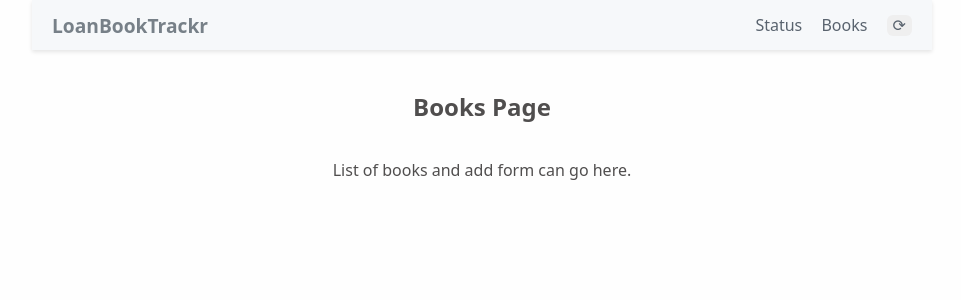
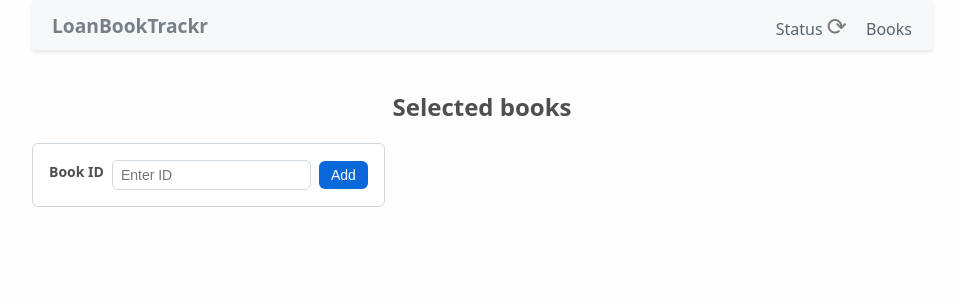
Before and after one commit to OlgaAk/konyvtar, a Flask app: page /books in a window 1280 px wide. Shown: the top 300 px of the page, without its empty margins (158-1119 px from the left). Run offline with Flask 3, Linux system fonts and the light colour scheme.

Commit message:
add repository, crud operations, adjust styles

```diff
--- a/cache.py
+++ b/cache.py
@@ -8,3 +8,6 @@
     stored_books = session.get('books', []);
     books = [BookDTO.from_dict(b) for b in stored_books]
     return books
+
+def delete_cache():
+    session.clear()
--- /dev/null
+++ b/repository.py
@@ -0,0 +1,15 @@
+from db import db
+from models.Book import Book
+
+def get_books():
+    return db.session.execute(db.select(Book).order_by(Book.title)).scalars()
+
+def add_book(book: Book):
+    db.session.add(book)
+    db.session.commit()
+
+def remove_book(library_id: str):
+    book = db.session.execute(db.select(Book).where(Book.library_id == library_id)).scalar_one_or_none()
+    if book:
+        db.session.delete(book)
+        db.session.commit()
--- a/routes/main.py
+++ b/routes/main.py
@@ -1,10 +1,10 @@
-from flask import Blueprint, render_template
+from flask import Blueprint, render_template, redirect, request
 import os
-from cache import load_from_cache, save_to_cache
-from db import db
+import cache
+import repository
 from models.Book import Book
 from schemas.BookDTO import BookDTO
-from scrape import scrape
+import scrape
 from dummydata import get_dummy_books
 from compare import compare_books
 
@@ -15,28 +15,19 @@
 
 @main_bp.route('/')
 def index():
-    #books = get_books()
-    print(os.path.abspath("data.db"))
-    book = Book(library_id = "1415431",
-                title = "Dummy Book2 some name lorem ipsum lorem ipsum",
-                author = "Dummy Author2", year = "2022",
-                shelf_number = "B 42")
-    #db.session.add(book)
-    #db.session.commit()
-    books = db.session.execute(db.select(Book).order_by(Book.title)).scalars()
-    return render_template('index.html', items=books)
+    return redirect('/status')
 
-def get_books() -> list[BookDTO]:
-    chached_books = load_from_cache()
-    books = []
-    if (mode == 'test'):
-        books = scape_dummy()
-        print('Running in test mode')
-    else:
-        books = scrape()
-    save_to_cache(books)
-    compare_books(books, chached_books)
-    return books
+# def get_books() -> list[BookDTO]:
+#     chached_books = load_from_cache()
+#     books = []
+    # if (mode == 'test'):
+    #     books = scape_dummy()
+    #     print('Running in test mode')
+    # else:
+    #     books = scrape()
+    # save_to_cache(books)
+    # compare_books(books, chached_books)
+    # return books
 
 def scape_dummy():
     return get_dummy_books()
@@ -44,9 +35,42 @@
 
 @main_bp.route("/books")
 def books():
-    return render_template("books.html")
+    books = repository.get_books()
+    return render_template('books.html', book_list=books)
 
 @main_bp.route("/status")
 def status():
-    books = db.session.execute(db.select(Book).order_by(Book.title)).scalars()
-    return render_template('status.html', items=books)
+    cached_books_with_statuses = cache.load_from_cache()
+    if cached_books_with_statuses:
+        print("Loaded books from cache")
+        return render_template('status.html', items=cached_books_with_statuses)
+
+    books = repository.get_books()
+    books_with_statuses = scrape.scrape_statuses_for_books(books)
+    cache.save_to_cache(books_with_statuses)
+    print("Loaded books from internet")
+    return render_template('status.html', items=books_with_statuses)
+
+@main_bp.route("/refresh")
+def refresh():
+    cache.delete_cache()
+    return redirect("/status")
+
+
+@main_bp.route("/add",  methods=["POST"])
+def add_book():
+    book_id: str = request.form.get("book_id")
+    book: BookDTO = scrape.scrape_book(book_id)
+    if not book:
+        return redirect("/books")
+
+    repository.add_book(Book.from_dto(book))
+    books: list[Book] = repository.get_books()
+    return render_template('books.html', book_list=books)
+
+
+@main_bp.route("/delete/<int:book_library_id>")
+def delete_book(book_library_id: str):
+    repository.remove_book(book_library_id)
+    books: list[Book] = repository.get_books()
+    return render_template('books.html', book_list=books)
--- a/scrape.py
+++ b/scrape.py
@@ -1,5 +1,6 @@
 import requests, re
 from bs4 import BeautifulSoup
+from models.Book import Book
 from schemas.BookDTO import BookDTO
 from schemas.PrintedBookDTO import PrintedBookDTO
 
@@ -12,25 +13,42 @@
 def scrape() -> list[BookDTO]:
     books = []
     for book_id in book_urls:
-        book = scrape_book(book_id)
+        book = scrape_book_with_statuses(book_id)
         books.append(book)
     return books
 
 
-def scrape_book(book_id: str) -> BookDTO:
-    url = library_url + book_id
-    response = requests.get(url)
+def scrape_book_with_statuses(book_id: str) -> BookDTO:
+    soup = get_soup(book_id)
+    if not soup:
+        return None
 
-    response.raise_for_status()
+    book = scrape_book_details(soup, book_id)
+    printed_book_statuses = scrape_statuses_with_soup(soup)
+    book.printed_books = printed_book_statuses
 
-    soup = BeautifulSoup(response.text, 'html.parser')
+    return book
 
-    name = soup.find_all('td', string=re.compile("Cím:"))[0].findNext('td').text
+
+def scrape_book_details(soup: BeautifulSoup, book_id: str) -> BookDTO:
+    title = soup.find_all('td', string=re.compile("Cím:"))[0].findNext('td').text
     author = soup.find_all('td', string=re.compile("Szerző:"))[0].findNext('td').text
     year = soup.find_all('td', string=re.compile("Megjelenés éve:"))[0].findNext('td').text
     shelf_number = soup.find_all('td', string=re.compile("Cutter:"))[0].findNext('td').text
-    book = Book(book_id, name, author, year, shelf_number, [])
+    book = BookDTO(book_id, title, author, year, shelf_number, [])
+    return book
 
+
+def scrape_statuses_for_books(books: list[Book]) -> list[BookDTO]:
+    books_with_statuses: list[BookDTO] = []
+    for book in books:
+        book_with_statuses: BookDTO = book.to_dto()
+        book_with_statuses.printed_books = scrape_statuses_with_soup(get_soup(book.library_id))
+        books_with_statuses.append(book_with_statuses)
+    return books_with_statuses
+
+def scrape_statuses_with_soup(soup: BeautifulSoup) -> list[PrintedBookDTO]:
+    printed_books = []
     target_tds = soup.find_all('td', string=re.compile("Sárkányos Gyerekkönyvtár|Boráros tér"))
 
     for td in target_tds:
@@ -38,7 +56,18 @@
         sibling_tds = parent_tr.find_all('td')
         sibling_td =  sibling_tds[7].text
         printed_book = PrintedBookDTO(sibling_td, td.text)
-        book.printed_books.append(printed_book)
+        printed_books.append(printed_book)
 
-    book.printed_books.sort(key=lambda x: x.status)
-    return book
+    return sorted(printed_books, key=lambda x: x.status)
+
+
+def get_soup(book_id: str) -> BeautifulSoup:
+    url = library_url + book_id
+    try:
+        response = requests.get(url)
+        response.raise_for_status()
+    except requests.RequestException as e:
+        print("Error fetching book details:", e)
+        return None
+
+    return BeautifulSoup(response.text, 'html.parser')
--- a/static/styles/style.css
+++ b/static/styles/style.css
@@ -40,8 +40,35 @@
 body > div {
   width: 100%;
   max-width: 900px;
+
+  box-sizing: border-box;
+}
+
+.status-container {
   padding: 0 16px 32px;
-  box-sizing: border-box;
+}
+
+.refresh-icon {
+  font-size: 24px;
+  text-decoration: none;
+  color: #777b7f;
+}
+
+.refresh-icon-container {
+  margin-left: 0 !important;
+}
+
+.refresh-icon-container:hover {
+  box-shadow: 2px 2px 6px rgba(0,0,0,0.08);
+    transform: translateY(-1px) rotate(10deg);
+}
+
+.nav-right a:hover {
+  padding-top: 4px;
+    padding-bottom: 4px;
+  background-color: #f4f6fb;
+  color:#0f529f;
+  transform: translateY(-1px) rotate(10deg);
 }
 
 /* Each book block */
@@ -221,3 +248,96 @@
             text-decoration: none;
                     color: #59636e;
         }
+
+
+.form-container {
+  display: flex;
+  align-items: start;
+}
+
+
+  .add-book-form {
+    background: #ffffff;
+    border: 1px solid #d0d7de;
+    border-radius: 6px;
+    padding: 16px;
+    max-width: 400px;
+
+
+  label {
+    font-size: 14px;
+    font-weight: 600;
+    display: block;
+    margin-bottom: 6px;
+  }
+
+  input[type="text"] {
+    width: 100%;
+    padding: 6px 8px;
+    border: 1px solid #d0d7de;
+    border-radius: 6px;
+    font-size: 14px;
+    margin-bottom: 12px;
+  }
+
+  input[type="text"]:focus {
+    outline: none;
+    border-color: #0969da;
+    box-shadow: 0 0 0 3px rgba(9, 105, 218, 0.15);
+  }
+
+  button {
+    background-color: #0969da;
+    color: white;
+    border: none;
+    border-radius: 6px;
+    padding: 6px 12px;
+    font-size: 14px;
+    cursor: pointer;
+  }
+
+  button:hover {
+    background-color: #0f529f;;
+  }
+
+  .form-row {
+  display: flex;
+  gap: 8px;
+  align-items: center;
+}
+
+.form-row input[type="text"] {
+  flex: 1;
+  margin-bottom: 0; /* remove previous spacing */
+}
+}
+
+  hr {
+    margin: 24px 0;
+    border: none;
+    border-top: 1px solid #d0d7de;
+  }
+
+  .book {
+    background: #ffffff;
+    border: 1px solid #d0d7de;
+    border-radius: 6px;
+    padding: 10px 12px;
+    margin-bottom: 8px;
+  }
+
+  .book p {
+    margin: 0 0 6px 0;
+    font-size: 14px;
+  }
+
+  .book a {
+    font-size: 12px;
+    margin-right: 12px;
+    text-decoration: none;
+    color: #0969da;
+  }
+
+  .book a:hover {
+    text-decoration: underline;
+  }
--- a/templates/base.html
+++ b/templates/base.html
@@ -26,8 +26,10 @@
       <!-- Right side: icons/buttons -->
       <div class="nav-right">
         <a href="{{ url_for('main.status') }}">Status</a>
+        <a class="refresh-icon-container" href="{{ url_for('main.refresh') }}">
+          <icon class="refresh-icon">⟳</icon>
+        </a>
         <a href="{{ url_for('main.books') }}">Books</a>
-        <button onclick="location.reload()" title="Reload">⟳</button>
       </div>
     </div>
 
--- a/templates/books.html
+++ b/templates/books.html
@@ -1,6 +1,25 @@
-{% extends "base.html" %}
+{% extends "base.html" %} {% block content %}
+<h2>Selected books</h2>
+<div class="form-container">
+<form class="add-book-form" action="/add" method="post">
+  <div>
+     <div class="form-row">
+    <label>Book ID</label>
+    <input type="text" name="book_id" placeholder="Enter ID" />
+    <button type="submit">Add</button>
+    </div>
+  </div>
+</form>
+</div>
 
-{% block content %}
-<h2>Books Page</h2>
-<p>List of books and add form can go here.</p>
-{% endblock %}
+<hr />
+
+{% for book in book_list %}
+<div class="book">
+  <p>
+    {{ book.library_id}} | {{ book.title }} | {{ book.author }} | {{ book.year
+    }} | {{ book.shelf_number }}
+  </p>
+  <a href="/delete/{{ book.library_id }}">Delete</a>
+</div>
+{% endfor %} {% endblock %}
```
Also changed, not shown: models/Book.py (+21 -0 lines), schemas/BookDTO.py (+5 -5 lines), templates/status.html (+4 -5 lines).
